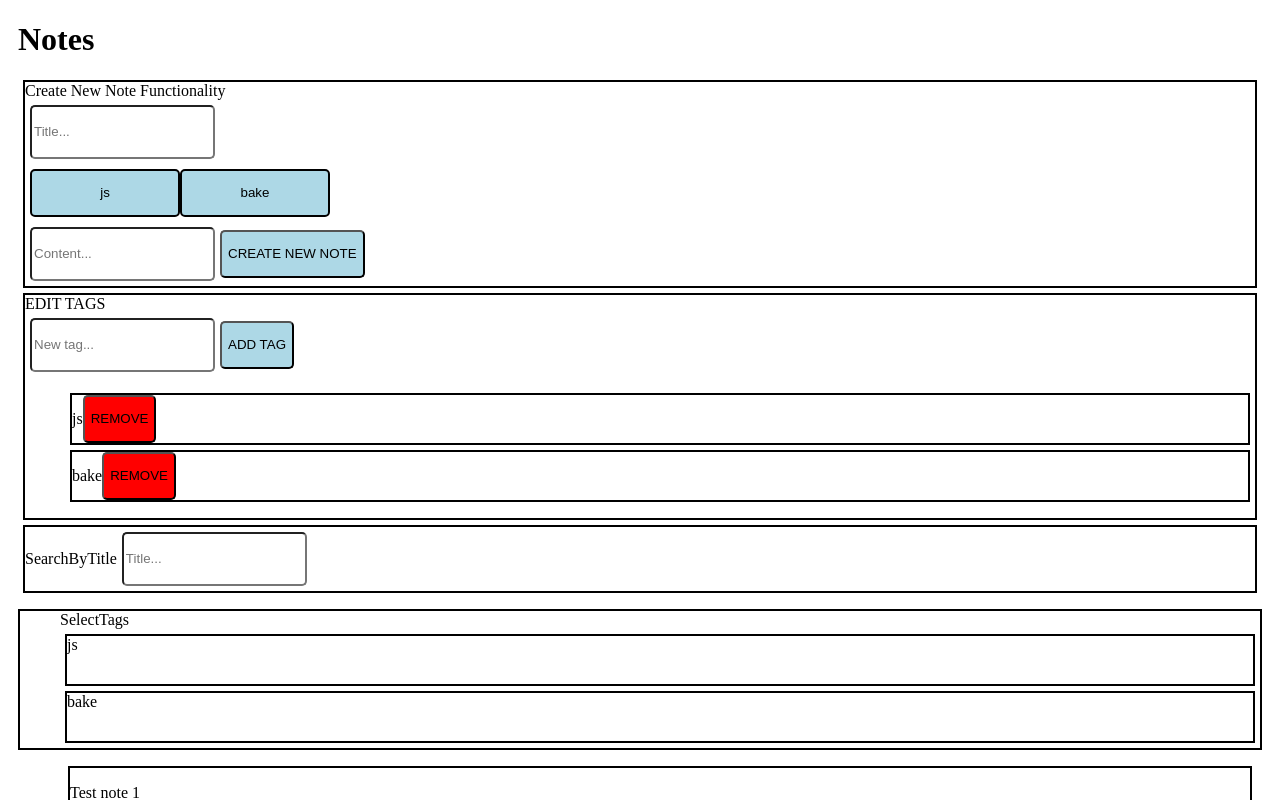
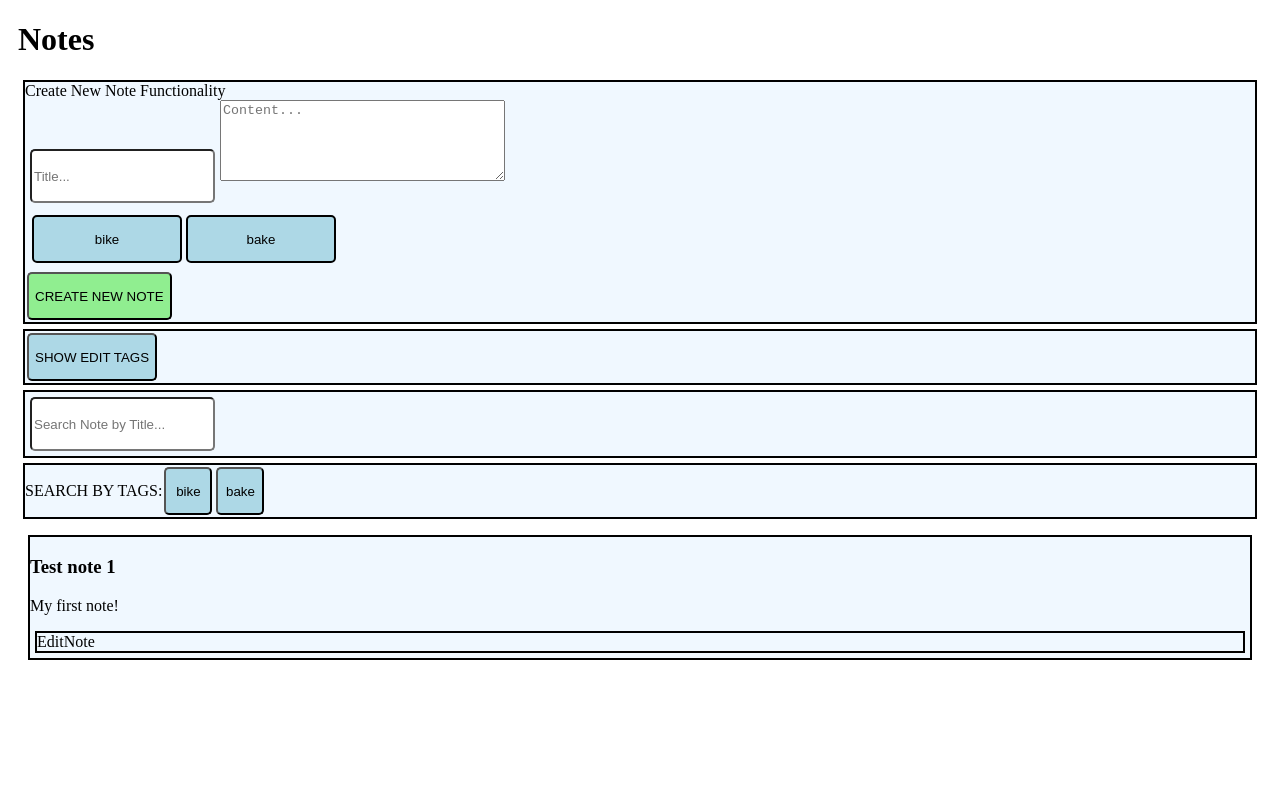
Before and after one commit to TheoJoha/advanced-react-notes, a React (Create React App) app: page / in a window 1280 px wide. Shown: the top 800 px of the page. Built offline with nearby package versions, Linux system fonts and the light colour scheme.

Commit message:
implemented show/hide tags

```diff
--- a/src/App.js
+++ b/src/App.js
@@ -10,8 +10,8 @@ function App() {
   const [notes, setNotes] = useState([
     {
       title: "Test note 1",
-      content: "My first note, yay!",
-      tags: ["random tag", "cool tag"],
+      content: "My first note!",
+      tags: [],
       id: nanoid()
     }
   ])
@@ -23,7 +23,7 @@ function App() {
     id: nanoid()
   })
   const [view, setView] = useState("notes")
-  const [tags, setTags] = useState(["js", "bake"])
+  const [tags, setTags] = useState(["bike", "bake"])
   const [newTag, setNewTag] = useState("")
   const [filterInput, setFilterInput] = useState("")
   const [filterTags, setFilterTags] = useState([])
@@ -39,6 +39,12 @@ function App() {
     e.preventDefault()
     console.log(e.target)
     setNotes(prev => [...prev, newNote])
+    setNewNote({
+      title: "",
+      content: "",
+      tags: [],
+      id: nanoid()
+    })
     console.log(newNote)
     console.log(notes)
   }
--- a/src/Create.js
+++ b/src/Create.js
@@ -17,6 +17,16 @@ const Create = ({ tags, createNewNote, newNote, setNewNote }) => {
                         }
                     )
                 })} id="newNoteTitle" />
+                <textarea rows="5" cols="33" value={newNote.content || ""} type="text" placeholder="Content..." onChange={(e) => setNewNote(prev => {
+                    return (
+                        {
+                            title: prev.title,
+                            content: e.target.value,
+                            tags: prev.tags,
+                            id: prev.id
+                        }
+                    )
+                })} id="newNoteContent" />
                 <div id="editTagsInsideOfCreateNewNoteDiv">
                     {tags.map(tag => <button
                     /* style={{backgroundColor: newNote.tags && newNote.tags.includes(tag) ? "lightgreen" : "gray"}} */
@@ -38,17 +48,7 @@ const Create = ({ tags, createNewNote, newNote, setNewNote }) => {
                         }
                     })} >{tag}</button>)}
                 </div>
-                <input value={newNote.content || ""} type="text" placeholder="Content..." onChange={(e) => setNewNote(prev => {
-                    return (
-                        {
-                            title: prev.title,
-                            content: e.target.value,
-                            tags: prev.tags,
-                            id: prev.id
-                        }
-                    )
-                })} id="newNoteContent" />
-                <button type="submit">CREATE NEW NOTE</button>
+                <button className="submitButton" type="submit">CREATE NEW NOTE</button>
             </form>
         </div>
     )
--- a/src/EditTags.js
+++ b/src/EditTags.js
@@ -1,11 +1,13 @@
-import {useState} from 'react'
-import {nanoid} from "nanoid"
+import { nanoid } from "nanoid"
+import {useState} from "react"
 
-const EditTags = ({tags, setTags, editTags, newTag, addNewTag, setNewTag, removeTag}) => {
+const EditTags = ({ tags, setTags, newTag, addNewTag, setNewTag }) => {
+  const [showEditTags, setShowEditTags] = useState(false)
 
+  if (showEditTags) {
     return (
       <div id="editTagsDiv">
-        EDIT TAGS
+        <button onClick={() => setShowEditTags(prev => !prev)}>{showEditTags === false ? "SHOW EDIT TAGS" : "HIDE EDIT TAGS"}</button>
         <form onSubmit={addNewTag}>
           <input
             value={newTag}
@@ -15,14 +17,18 @@ const EditTags = ({tags, setTags, editTags, newTag, addNewTag, setNewTag, remove
           />
           <button type="submit">ADD TAG</button>
         </form>
-
         <ul>
-            {tags.map(tag => <li key={nanoid()}>{tag}
+          {tags.map(tag => <li className="removeTagDiv" key={nanoid()}>{tag}
             <button className="removeTag" onClick={() => setTags(prev => prev.filter(x => x !== tag))}>REMOVE</button>
           </li>)}
         </ul>
       </div>
     )
+  } else {
+    return <div id="editTagsDiv">
+    <button onClick={() => setShowEditTags(prev => !prev)}>SHOW EDIT TAGS</button>
+  </div>
+  }
 }
 
 export default EditTags
--- a/src/Notes.js
+++ b/src/Notes.js
@@ -11,12 +11,12 @@ const Notes = ({setNotes, notes, filterInput, filterTags }) => {
     }
 
     return (
-        <div>
+        <div id="notesDiv">
             <ul>{notes.map(note => <li className="note" key={nanoid()}>
-                <p>{note.title}</p>
+                <h3>{note.title}</h3>
+                <p>{note.content}</p>
                 <EditNote notes={notes} setNotes={setNotes} note={note}/>
-                <ul>{note?.tags && note.tags.map(tag => <li key={nanoid()}>{tag}</li>)}</ul>
-                <p>{note.content}</p>
+                <ul>{note?.tags && note.tags.map(tag => <li className="tagInNote"  key={nanoid()}>{tag}</li>)}</ul>
             </li>)}</ul>
         </div>
     )
--- a/src/SearchByTags.js
+++ b/src/SearchByTags.js
@@ -3,16 +3,16 @@ import {nanoid} from "nanoid"
 
 const SearchByTags = ({filterTags, setFilterTags, tags}) => {
   return (
-    <ul id="searchByTags">
-      SelectTags
-      {tags.map(tag => <li style={{backgroundColor: filterTags.includes(tag) ? "lightgreen" : "white"}} onClick={() => setFilterTags(prev => {
+    <div id="searchByTags">
+      SEARCH BY TAGS:
+      {tags.map(tag => <button className="selectNotesTag" style={{backgroundColor: filterTags.includes(tag) ? "lightgreen" : "lightblue"}} onClick={() => setFilterTags(prev => {
         if (prev.includes(tag)) {
           return prev.filter(x => x !== tag)
         } else {
           return [...prev, tag]
         }
-      })} key={nanoid()}>{tag}</li>)}
-    </ul>
+      })} key={nanoid()}>{tag}</button>)}
+    </div>
   )
 }
 
--- a/src/SearchByTitle.js
+++ b/src/SearchByTitle.js
@@ -2,8 +2,8 @@ import React from 'react'
 
 const SearchByTitle = ({setFilterInput, filterInput}) => {
   return (
-    <div id="searchByTitleDiv">SearchByTitle
-        <input placeholder="Title..." type="text" value={filterInput}
+    <div id="searchByTitleDiv">
+        <input placeholder="Search Note by Title..." type="text" value={filterInput}
         onChange={(e) => setFilterInput(e.target.value)}
         />
 
--- a/src/index.css
+++ b/src/index.css
@@ -14,6 +14,12 @@ button {
   min-height: 48px;
   min-width: 48px;
   background-color: lightblue;
+  margin: 2px;
+}
+
+ul {
+  list-style-type: none;
+  padding: 0;
 }
 
 li {
@@ -61,3 +67,33 @@ li {
   list-style-type: none;
   border: solid black 2px;
 }
+
+.selectNotesTag:hover {
+  background-color: beige !important;
+}
+
+.createNewNoteTag:hover {
+  background-color: beige !important;
+}
+
+button:hover {
+  background-color: beige
+}
+
+#createNewNoteDiv, #editTagsDiv, .note, #searchByTags, #searchByTitleDiv {
+  background-color: aliceblue
+}
+
+.submitButton {
+  background-color: lightgreen;
+}
+
+.tagInNote {
+  display: inline-block;
+  background-color: papayawhip;
+  border-radius: 5px;
+  text-align: center;
+  vertical-align: middle;
+  line-height: 48px;
+  padding: 2px;
+}
```
Lines whose indentation alone changed are shown as unchanged.
